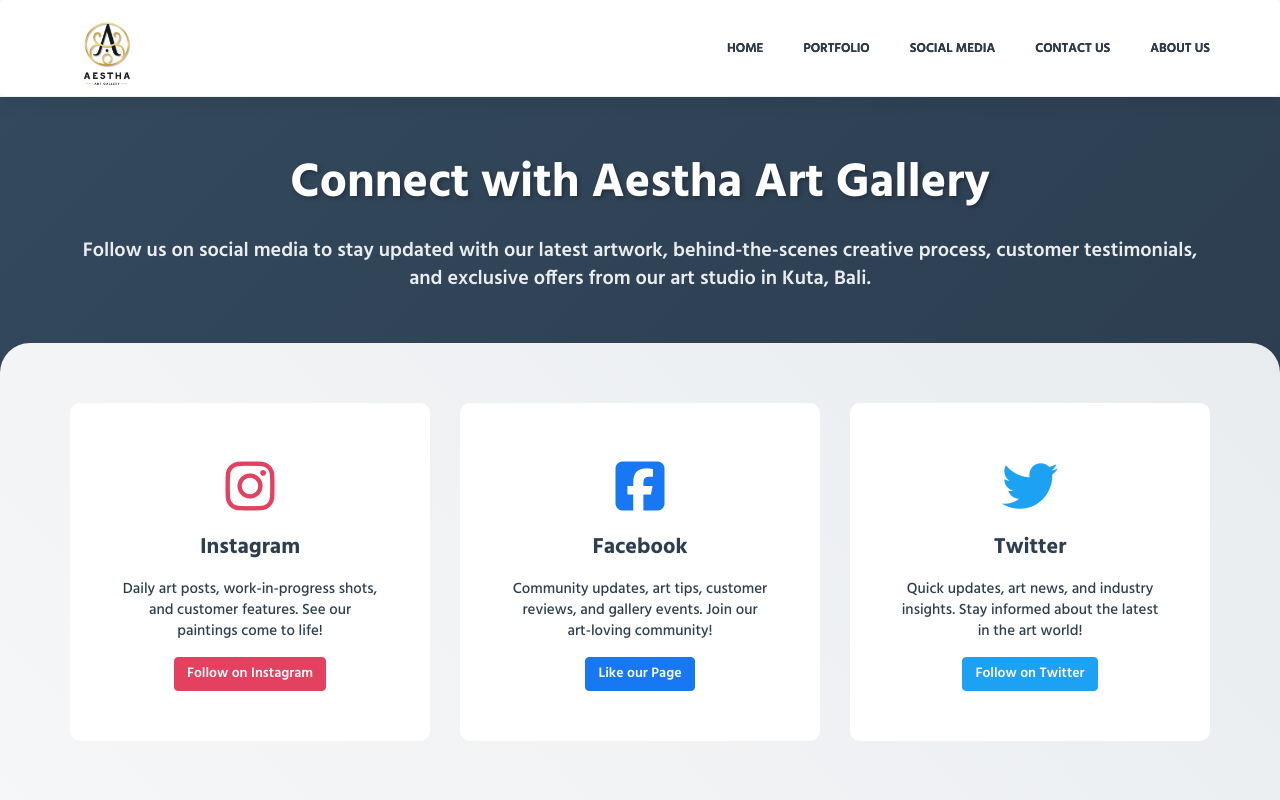
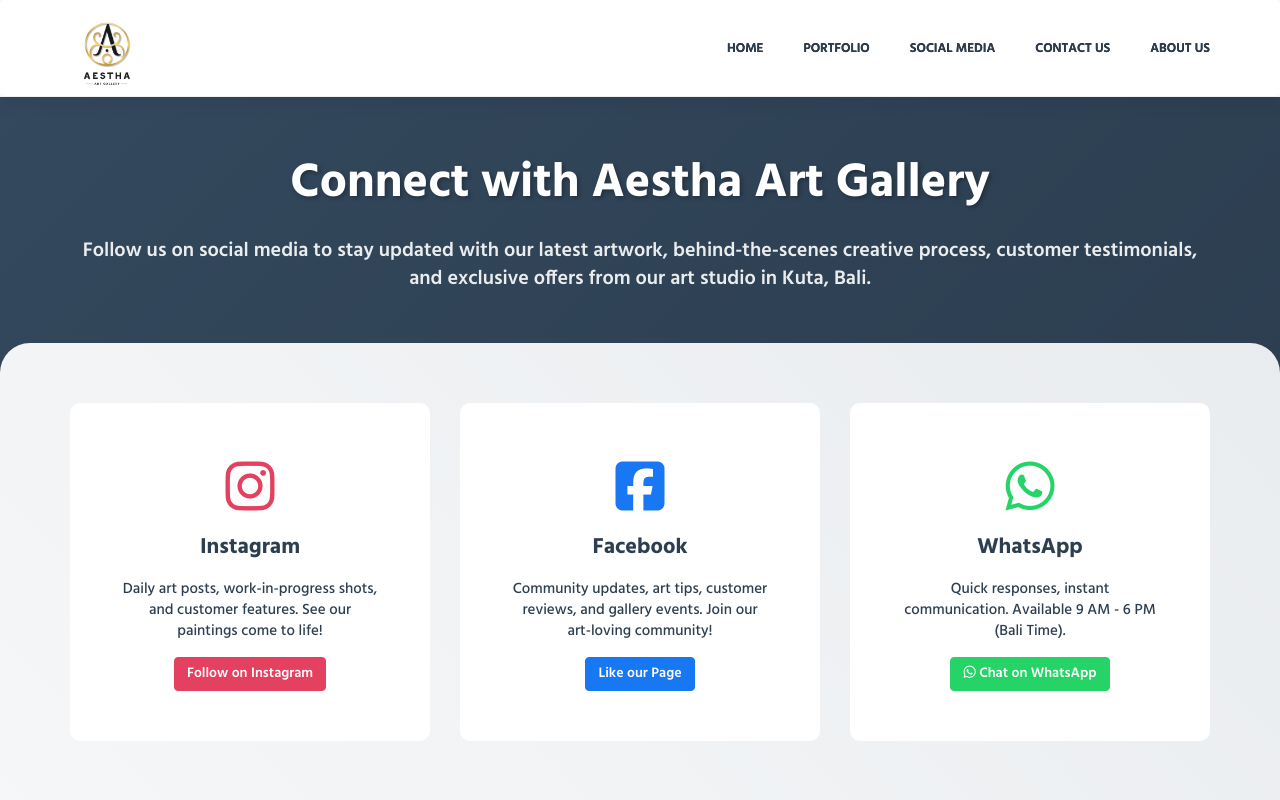
Before and after one commit to aesthaartgallery/aesthaartgallery.github.io, a plain HTML site: page social-media/index.html in a window 1280 px wide. Shown: the top 800 px of the page. Drawn offline with Linux system fonts and the light colour scheme.

Commit message:
feat: update

```diff
--- a/social-media/index.html
+++ b/social-media/index.html
@@ -282,27 +282,28 @@
             <div class="service">
               <div class="service-element">
                 <a
-                  href="https://twitter.com/aesthaartgallery"
-                  class="twitter"
+                  href="https://wa.me/+6289685602332"
+                  class="whatsapp"
                   target="_blank"
                   rel="noopener noreferrer"
-                  style="font-size: 4em; color: #1da1f2; text-decoration: none"
-                  ><i class="fab fa-twitter"></i
+                  style="font-size: 4em; color: #25d366; text-decoration: none"
+                  ><i class="fab fa-whatsapp"></i
                 ></a>
               </div>
               <div class="service-info">
-                <h3>Twitter</h3>
+                <h3>WhatsApp</h3>
                 <p>
-                  Quick updates, art news, and industry insights. Stay informed
-                  about the latest in the art world!
+                  Quick responses, instant communication. Available 9 AM - 6 PM
+                  (Bali Time).
                 </p>
                 <a
-                  href="https://twitter.com/aesthaartgallery"
+                  href="https://wa.me/+6289685602332"
                   target="_blank"
                   rel="noopener noreferrer"
-                  class="btn btn-primary"
-                  >Follow on Twitter</a
+                  class="btn btn-success"
                 >
+                  <i class="fab fa-whatsapp"></i> Chat on WhatsApp
+                </a>
               </div>
             </div>
           </div>
```
Also changed, not shown: css/layout.min.css.
